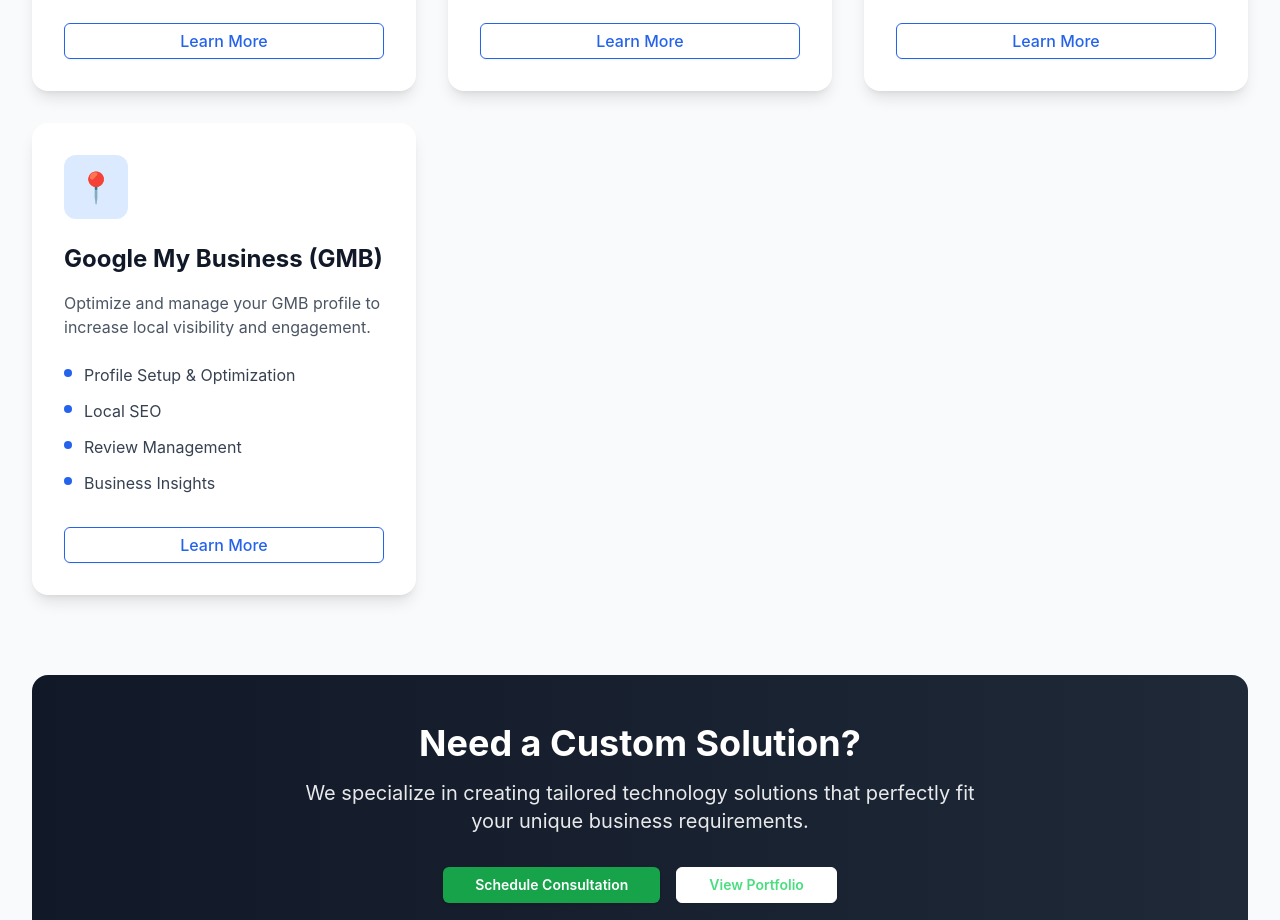
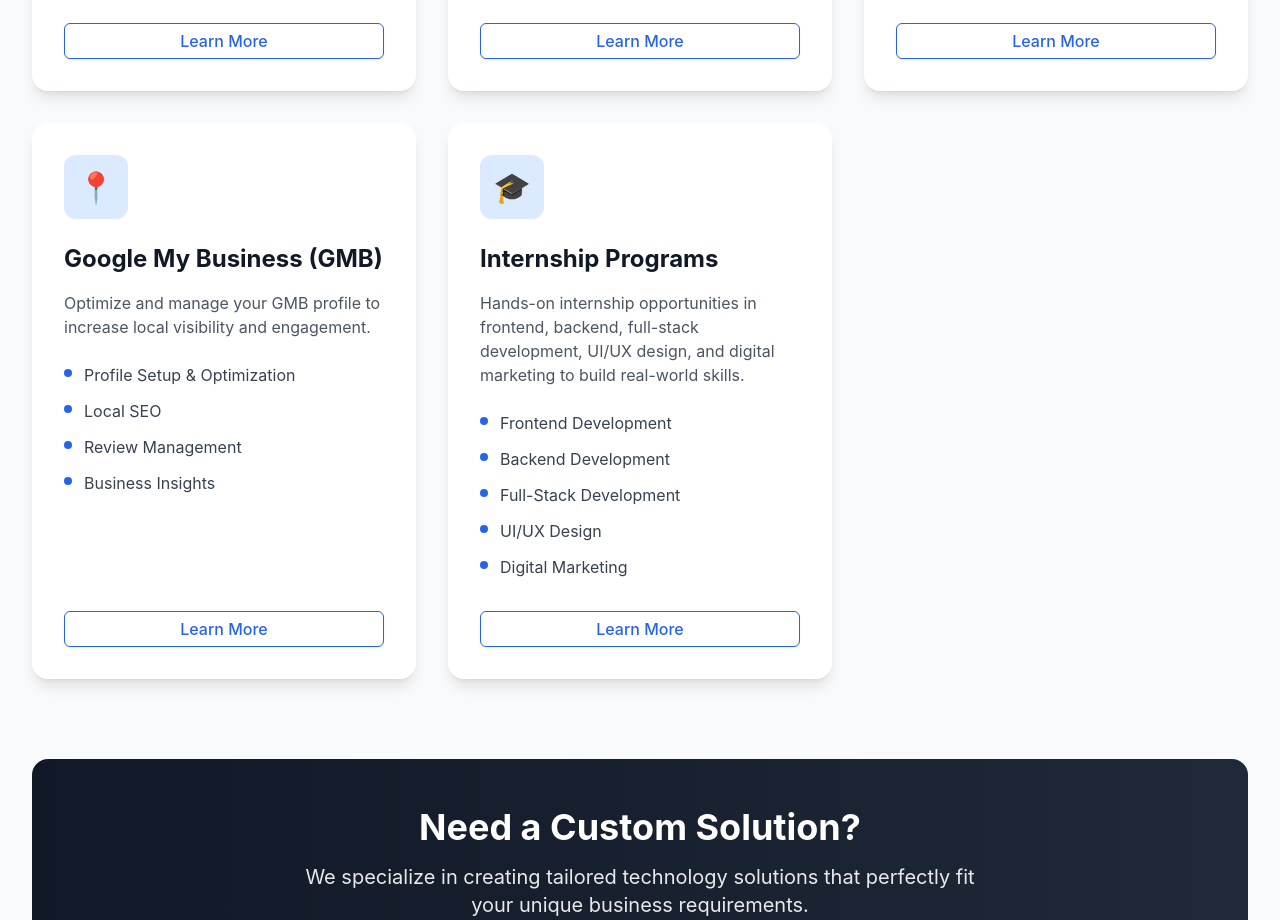
Before and after one commit to kushvardhan/jankiinfotech, a Next.js app: page / in a window 1280 px wide. Shown: the part 2140-3060 px from the top of the page. Built offline with nearby package versions, Linux system fonts and the light colour scheme.

Commit message:
Added Internship to our services

```diff
--- a/src/components/ServicesSection.tsx
+++ b/src/components/ServicesSection.tsx
@@ -56,6 +56,21 @@ export default function ServicesSection() {
       icon: "📍",
       link: "/service/gmb",
     },
+    {
+  title: "Internship Programs",
+  description:
+    "Hands-on internship opportunities in frontend, backend, full-stack development, UI/UX design, and digital marketing to build real-world skills.",
+  features: [
+    "Frontend Development",
+    "Backend Development",
+    "Full-Stack Development",
+    "UI/UX Design",
+    "Digital Marketing",
+  ],
+  icon: "🎓",
+  link: "/service/internships",
+}
+
   ];
 
   return (
```
